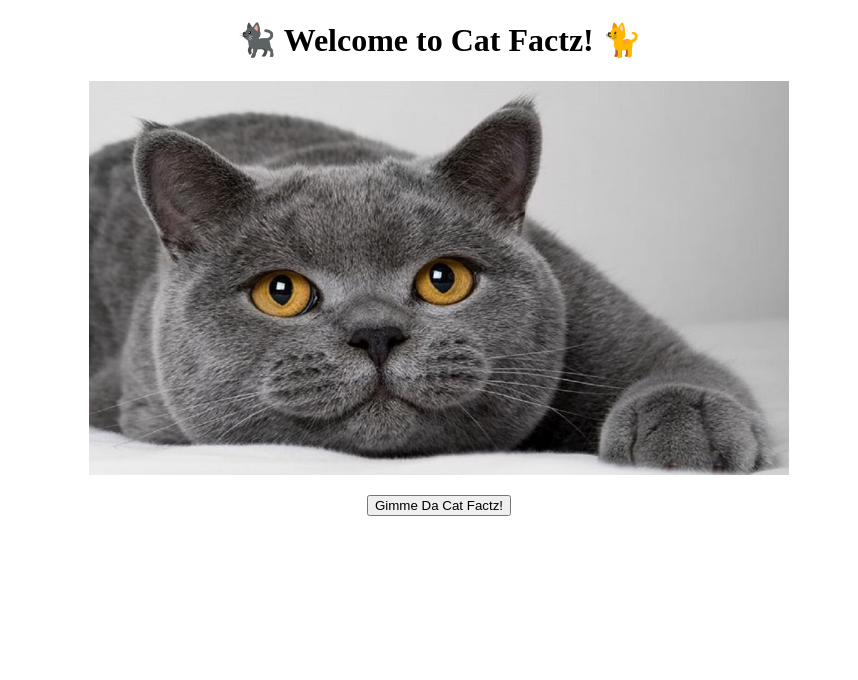
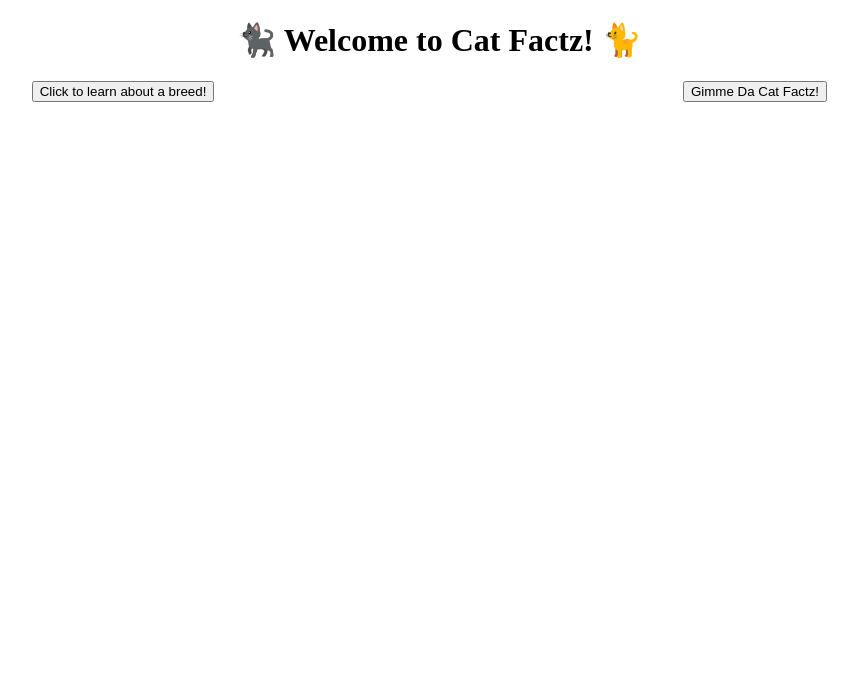
Before and after one commit to tansecoc/cat-factz, a Flask app: page / in a window 1280 px wide. Shown: the top 680 px of the page, without its empty margins (201-1059 px from the left). Run offline with Flask 2, Linux system fonts and the light colour scheme; some libraries are stand-ins or nearby versions.

Commit message:
built mvp of breed and cat facts functionality

```diff
--- a/app.py
+++ b/app.py
@@ -1,5 +1,6 @@
 from flask import Flask, render_template, request, jsonify
 import random
+import itertools
 
 app = Flask(__name__)
 
@@ -21,6 +22,14 @@ cat_facts = ["A female cat is called a queen or a molly.",
     "Purring does not always indicate that a cat is happy and healthy - some cats will purr loudly when they are terrified or in pain.",
     ]
 
+cat_breed_dict = { 1: ("British Shorthair", "british_shorthair_1.jpeg"),
+    2: ("Maine Coon", "maine_coon_1.jpeg"),
+    3: ("Persian", "persian_1.jpeg"),
+    4: ("Siamese", "siamese_1.jpeg")
+    }
+
+cat_breed_dict_cycle = itertools.cycle(cat_breed_dict)
+
 @app.route("/", methods=['GET'])
 def home():
     """Home Page"""
@@ -28,15 +37,13 @@ def home():
 
 @app.route('/background_process')
 def background_process():
-	# try:
-	# 	lang = request.args.get('proglang', 0, type=str)
-	# 	if lang.lower() == 'python':
-	# 		return jsonify(result='You are wise')
-	# 	else:
-	# 		return jsonify(result='Try again.')
-	# except Exception as e:
-	# 	return str(e)
-    return jsonify(result=random.choices(cat_facts))
+    return jsonify(cat_fact=random.choices(cat_facts))
+
+# https://stackoverflow.com/questions/58924015/how-to-display-image-in-flask-after-a-button-is-pressed
+@app.route("/getimage")
+def get_img():
+    breed, image = cat_breed_dict[next(cat_breed_dict_cycle)]
+    return '{}|{}'.format(image, breed)
 
 if __name__ == "__main__":
     app.run("localhost", port=8000)
--- a/templates/home.html
+++ b/templates/home.html
@@ -8,34 +8,79 @@
 				$.getJSON('/background_process', {
 				  proglang: $('input[name="proglang"]').val(),
 				}, function(data) {
-				  $("#result").text(data.result);
+				  $("#cat_fact").text(data.cat_fact);
 				});
 				return false;
 			  });
 			});
 		</script>
+        <script>
+            $(document).ready(function() {
+                $('#retrieve').click(function(){
+                    $.ajax({
+                    url: "{{ url_for ('get_img') }}",
+                    type: "GET",
+                    success: function(response) {
+                        const responseArray = response.split("|");
+                        // console.log(responseArray[0]);
+                        $("#myimg").attr('src', '/static/' + responseArray[0]);
+                        $("#cat_breed_info").text(responseArray[1]);
+                    },
+                    error: function(xhr) {
+                        //Do Something to handle error
+                    }
+                    });
+                });
+            });
+        </script>
         <style>
             div.catFact {
-                width: 700px;
+                width: 300px;
                 /* border: 2px solid red;   */
                 word-wrap: normal;
                 text-align: center;
                 margin: auto;
+                vertical-align: text-top;
+            }
+            .row {
+            display: flex;
+            }
+
+            .column {
+            flex: 50%;
+            word-wrap: normal;
+            text-align: center;
+            margin: auto;
+            vertical-align: text-top;
+            /* border: 2px solid red; */
+            height: 600px;
             }
         </style>
     </head>
-    <h1 style='text-align: center'>🐈‍⬛ Welcome to Cat Factz! 🐈</h1>
-        <div style='text-align: center'>
-            <p>
-                <img src="{{url_for('static', filename='british_shorthair_1.jpeg')}}" width="700">
+    <body>
+        <h1 style='text-align: center'>🐈‍⬛ Welcome to Cat Factz! 🐈</h1>
+        <div class="row">
+            <div class="column">
+                <div style='text-align: center'>
+                    <button type='button' id='retrieve'>Click to learn about a breed!</button>
+                    <br>
+                    <br>
+                    <img src="" id="myimg" width ="300" />
+                    <br>
+                    <p id=cat_breed_info></p>
+                </div>
+            </div>
+
+            <div class="column">
+                <!-- <form> -->
+                    <a href=# id=process_input><button width="700">Gimme Da Cat Factz!</button></a>
+                <!-- </form> -->
+                <div class="catFact">
+                    <p id=cat_fact></p>
+                </div>
                 <br>
-                <form>
-                    <a href=# id=process_input><button width="700">Gimme Da Cat Factz!</button></a>
-                </form>
-            </p>
+                <br>
+            </div>
         </div>
-        <div class="catFact">
-            <p id=result></p>
-        </div>
-    </p>
+    </body>
 </html>
```
Also changed, not shown: static/js/catFacts.js (+15 -15 lines), static/maine_coon_1.jpeg (added), static/persian_1.jpeg (added), static/siamese_1.jpeg (added).
